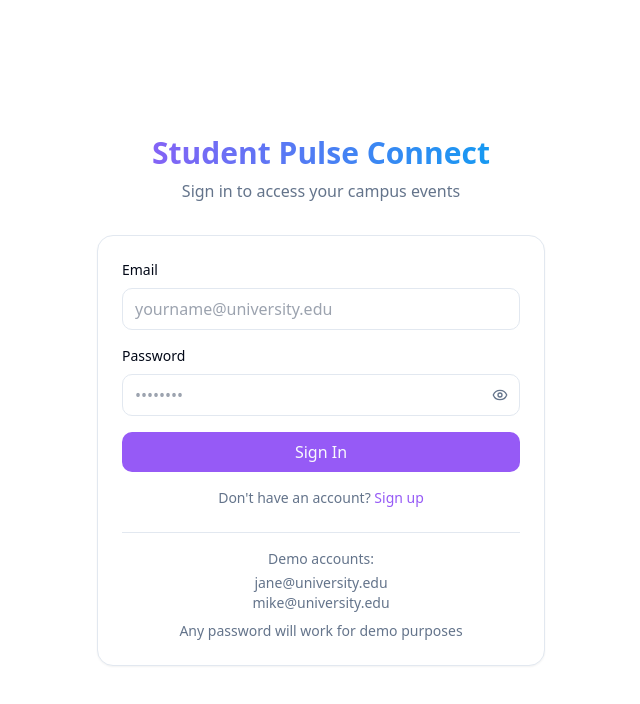
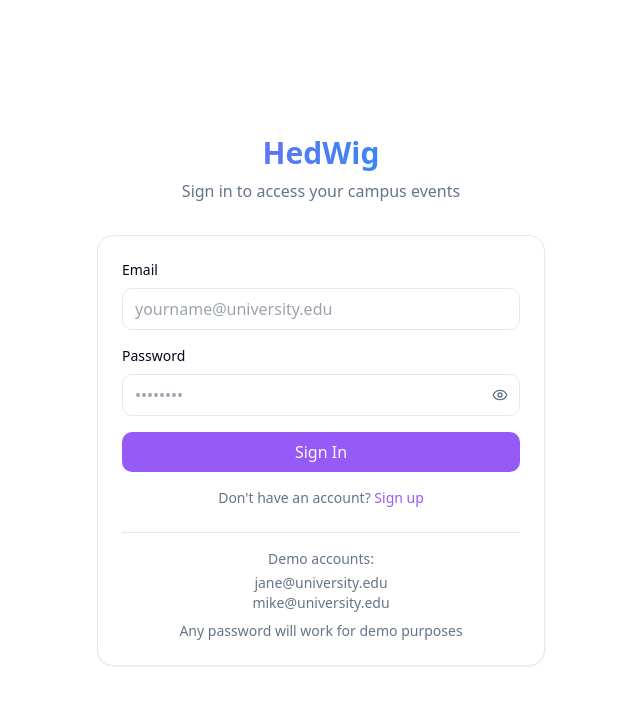
Before and after one commit to Megavarshini-N/HedWig, a React (Vite) app: page /login in a window 1280 px wide. Shown: the top 704 px of the page, without its empty margins (319-959 px from the left). Built offline with nearby package versions, Linux system fonts and the light colour scheme.

Commit message:
Rename app to HedWig

```diff
--- a/index.html
+++ b/index.html
@@ -1,13 +1,14 @@
+
 <!DOCTYPE html>
 <html lang="en">
   <head>
     <meta charset="UTF-8" />
     <meta name="viewport" content="width=device-width, initial-scale=1.0" />
-    <title>Student Pulse Connect</title>
+    <title>HedWig</title>
     <meta name="description" content="College event tracker app for students" />
     <meta name="author" content="Lovable" />
 
-    <meta property="og:title" content="Student Pulse Connect" />
+    <meta property="og:title" content="HedWig" />
     <meta property="og:description" content="College event tracker app for students" />
     <meta property="og:type" content="website" />
     <meta property="og:image" content="https://lovable.dev/opengraph-image-p98pqg.png" />
--- a/src/components/Header.tsx
+++ b/src/components/Header.tsx
@@ -1,4 +1,3 @@
-
 import React, { useState } from 'react';
 import { Link, useLocation } from 'react-router-dom';
 import { useAuth } from '@/context/AuthContext';
@@ -33,7 +32,7 @@ const Header: React.FC = () => {
         {/* Logo & Brand */}
         <Link to="/" className="flex items-center gap-2">
           <span className="text-2xl font-bold bg-gradient-to-r from-primary to-secondary bg-clip-text text-transparent">
-            StudentPulse
+            HedWig
           </span>
         </Link>
 
--- a/src/pages/Dashboard.tsx
+++ b/src/pages/Dashboard.tsx
@@ -1,4 +1,3 @@
-
 import React from 'react';
 import { useEvents } from '@/context/EventContext';
 import { useAuth } from '@/context/AuthContext';
@@ -39,7 +38,7 @@ const Dashboard: React.FC = () => {
         <section className="mb-8">
           <div className="glass-card p-6 md:p-8">
             <h1 className="text-2xl md:text-3xl font-bold mb-2">
-              {user ? `Welcome back, ${user.name.split(' ')[0]}!` : 'Welcome to Student Pulse Connect'}
+              {user ? `Welcome back, ${user.name.split(' ')[0]} to HedWig!` : 'Welcome to HedWig'}
             </h1>
             <p className="text-muted-foreground max-w-2xl">
               Your hub for campus events. Discover, join, and connect with activities that interest you.
--- a/src/pages/Login.tsx
+++ b/src/pages/Login.tsx
@@ -1,4 +1,3 @@
-
 import React, { useState } from 'react';
 import { Link, useNavigate } from 'react-router-dom';
 import { useAuth } from '@/context/AuthContext';
@@ -44,7 +43,7 @@ const Login: React.FC = () => {
       <div className="w-full max-w-md">
         <div className="text-center mb-8">
           <h1 className="text-3xl font-bold bg-gradient-to-r from-primary to-secondary bg-clip-text text-transparent">
-            Student Pulse Connect
+            HedWig
           </h1>
           <p className="text-muted-foreground mt-2">
             Sign in to access your campus events
```
